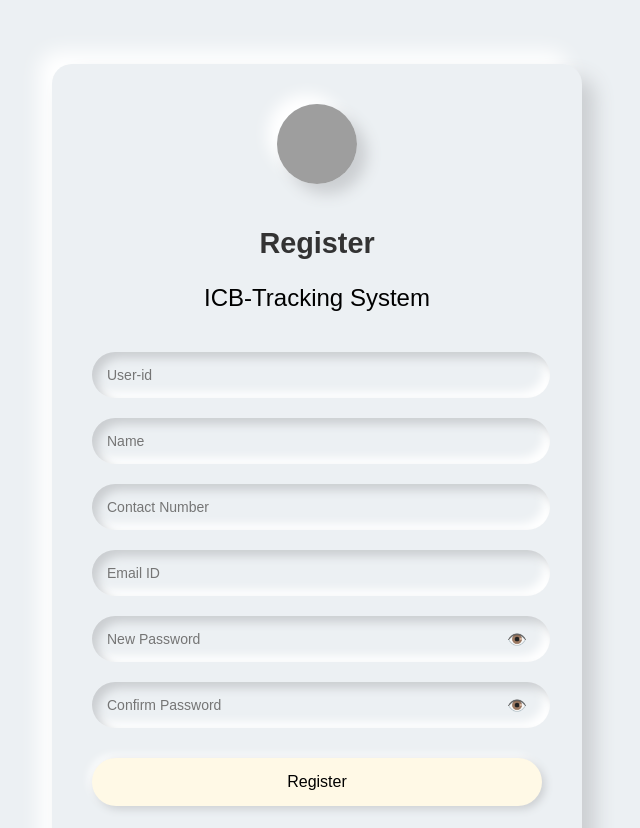
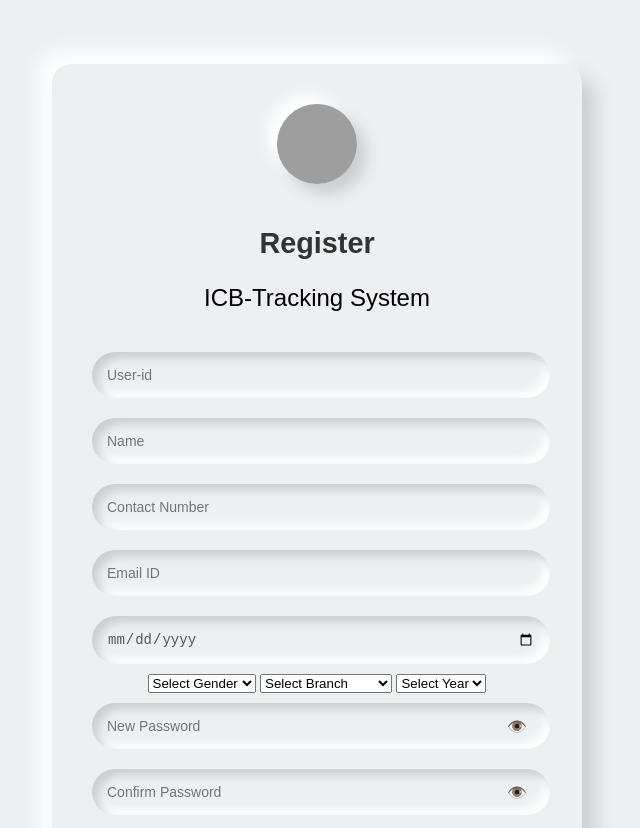
Before and after one commit to rajeshkumar8523/ICB-Tracking-Website, a website: page ICB-Tracking-System-main/public/REGISTER/register.html in a window 1280 px wide. Shown: the top 828 px of the page, without its empty margins (323-963 px from the left). Drawn offline with Linux system fonts and the light colour scheme; grey boxes are pictures that could not be loaded.

Commit message:
Update register.html

```diff
--- a/ICB-Tracking-System-main/public/REGISTER/register.html
+++ b/ICB-Tracking-System-main/public/REGISTER/register.html
@@ -18,6 +18,27 @@
             <input type="text" id="name" placeholder="Name" required>
             <input type="text" id="contact" placeholder="Contact Number" required>
             <input type="email" id="email" placeholder="Email ID" required>
+            <input type="date" id="dob" placeholder="Date of Birth" required>
+            <select id="gender" required>
+                <option value="">Select Gender</option>
+                <option value="male">Male</option>
+                <option value="female">Female</option>
+                <option value="other">Other</option>
+            </select>
+            <select id="branch" required>
+                <option value="">Select Branch</option>
+                <option value="CSE">Computer Science</option>
+                <option value="ECE">Electronics</option>
+                <option value="MECH">Mechanical</option>
+                <option value="CIVIL">Civil</option>
+            </select>
+            <select id="year" required>
+                <option value="">Select Year</option>
+                <option value="1">1st Year</option>
+                <option value="2">2nd Year</option>
+                <option value="3">3rd Year</option>
+                <option value="4">4th Year</option>
+            </select>
             <div class="input-container">
                 <input type="password" id="newPassword" placeholder="New Password" required>
                 <span class="eye-icon" onclick="togglePassword('newPassword')">👁️</span>
```
